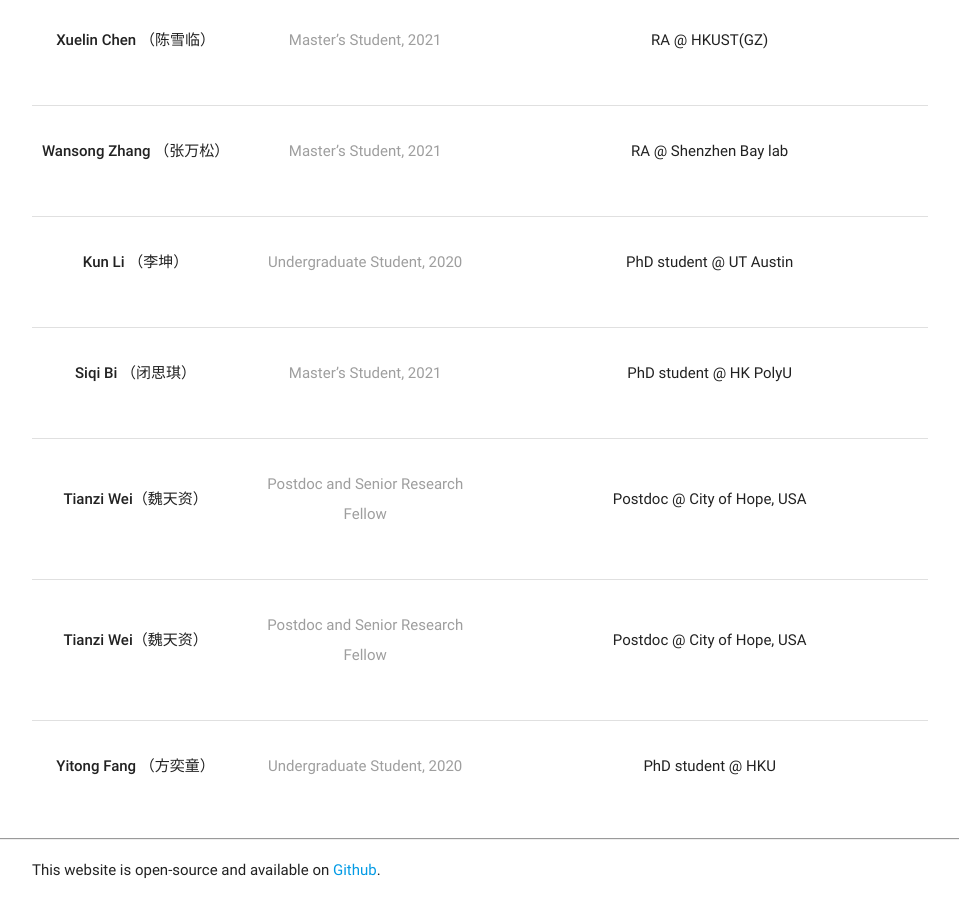
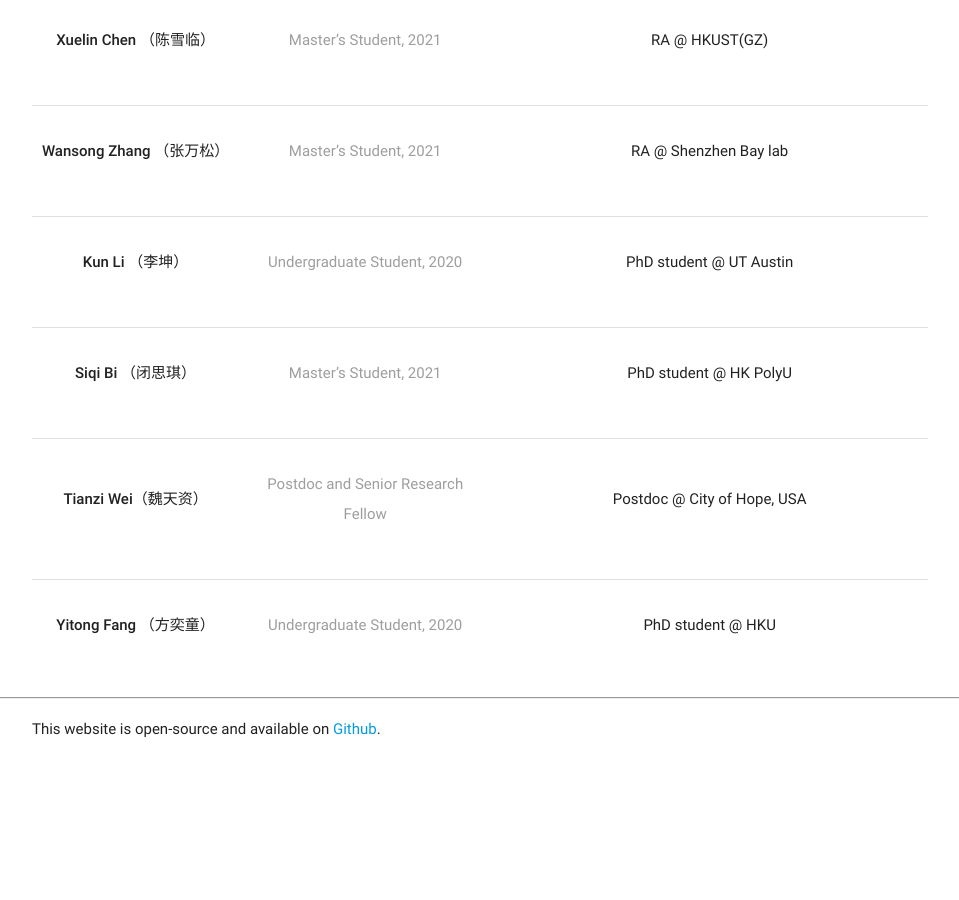
Before and after one commit to rltianlab/rltianlab.github.io, a Jekyll site: the page built from members/index.html, in a window 1280 px wide and 900 px high, scrolled down 3047 px. Shown: the whole window, without its empty margins (160-1119 px from the left). Built offline with Jekyll 4.4.1, drawn with Linux system fonts in a browser that asks for light colours; after the commit the page ends 3806 px from its top, so only the background shows below that.

Commit message:
Update alumni.yml

```diff
--- a/_data/alumni.yml
+++ b/_data/alumni.yml
@@ -31,9 +31,6 @@
 - name: Tianzi Wei（魏天资）
   position: Postdoc and Senior Research Fellow
   new_position: Postdoc @ City of Hope, USA
-- name: Tianzi Wei（魏天资）
-  position: Postdoc and Senior Research Fellow
-  new_position: Postdoc @ City of Hope, USA
 - name: Yitong Fang （方奕童）
   position: Undergraduate Student, 2020
   new_position: PhD student @ HKU
```
